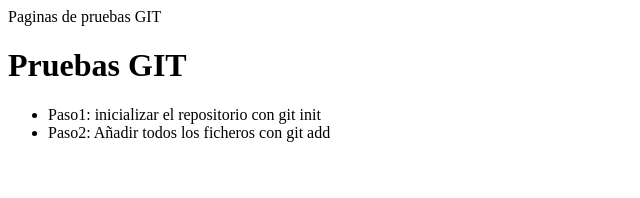
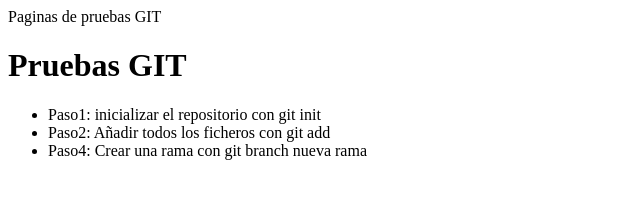
Before and after one commit to azaelmm15/AZAELENLINEA, a plain HTML site: page index.html in a window 1280 px wide. Shown: the whole page, without its empty margins (0-640 px from the left). Drawn offline with Linux system fonts and the light colour scheme.

Commit message:
Añadido paso 4

```diff
--- a/index.html
+++ b/index.html
@@ -7,6 +7,7 @@
 			<ul>
 				<li>Paso1: inicializar el repositorio con git init</li>
 				<li>Paso2: Añadir todos los ficheros con git add</li>
+				<li>Paso4: Crear una rama con git branch nueva rama</li>
 			</ul>
 		</body>
 </html>
```
